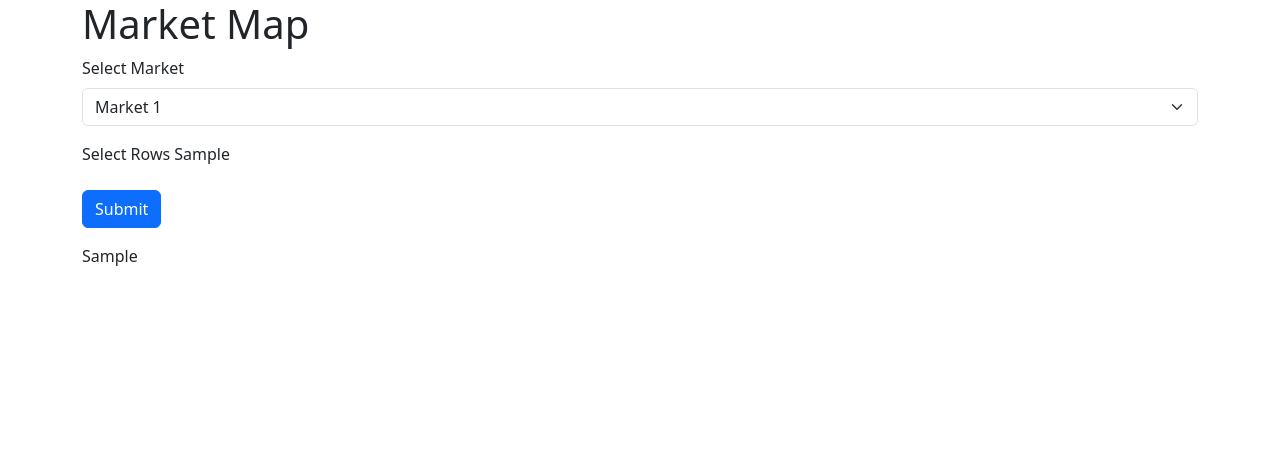
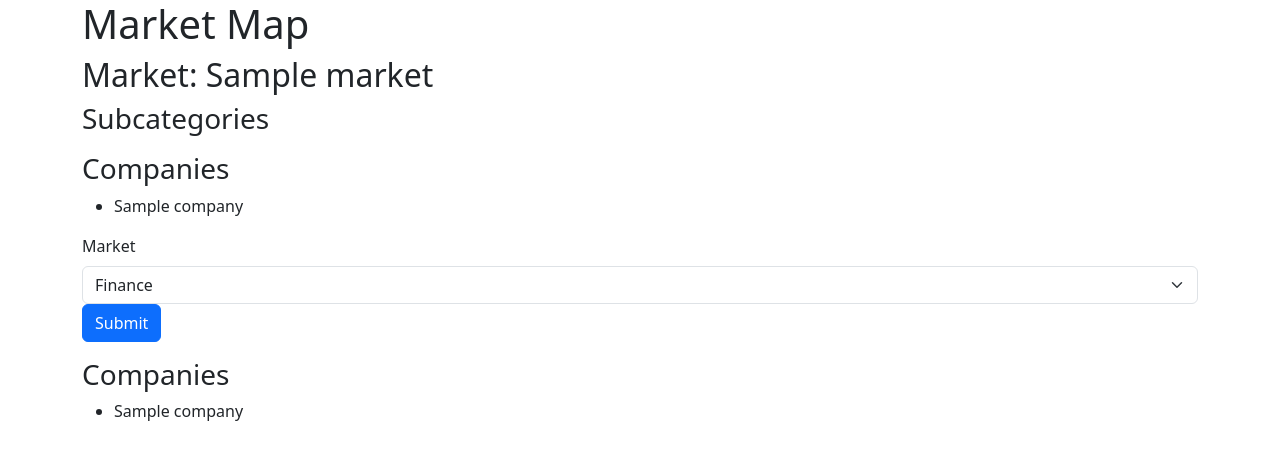
Before and after one commit to KianHaghighi/Market-Map-Builder, a Flask app: template templates/market_map.html in a window 1280 px wide. Shown: the top 460 px of the page. Run offline with Flask 3, Linux system fonts and the light colour scheme; the template is opened without the code that fills it: most values are stand-ins (such as "Sample title", 1, 10 or a date in 2020).

Commit message:
Update market_map.html

```diff
--- a/templates/market_map.html
+++ b/templates/market_map.html
@@ -7,31 +7,120 @@
 <body>
     <div class="container">
         <h1>Market Map</h1>
+
+        <!-- Display the selected market -->
+        <h2>Market: {{ market }}</h2>
+        <h3>Subcategories</h3>
+        <ul>
+            {% if market == 'Finance' %}
+            <li>Fintech</li>
+            <li>Insurtech</li>
+            <li>Payments</li>
+            <li>Personal Finance</li>
+            <li>Real Estate</li>
+            <li>Banking</li>
+            {% endif %}
+            {% if market == 'Technology' %}
+            <li>Blockchain</li>
+            <li>Regtech</li>
+            <li>Artificial Intelligence</li>
+            <li>Cybersecurity</li>
+            <li>Cloud Computing</li>
+            <li>Internet of Things (IoT)</li>s
+            {% endif %}
+            {% if market == 'Business' %}
+            <li>B2B</li>
+            <li>Enterprise Software</li>
+            <li>E-commerce</li>
+            <li>Logistics</li>
+            <li>Supply Chain Management</li>
+            {% endif %}
+            {% if market == 'Healthcare' %}
+            <li>Digital Health</li>
+            <li>Biotech</li>
+            <li>Medtech</li>
+            <li>Telemedicine</li>
+            {% endif %}
+            {% if market == 'Consumer' %}
+            <li>Consumer Electronics</li>
+            <li>Food and Beverage</li>
+            <li>Retail</li>
+            <li>Travel and Hospitality</li>
+            {% endif %}
+            {% if market == 'Sustainability' %}
+            <li>Renewable Energy</li>
+            <li>Clean Tech</li>
+            <li>Sustainable Agriculture</li>
+            {% endif %}
+
+
+        </ul>
+
+        <!-- Display the companies that fit the market -->
+        <div class="mt-3">
+            <h3>Companies</h3>
+            <ul>
+                {% for company in companies %}
+                    <li>{{ company }}</li>
+                {% endfor %}
+            </ul>
+        </div>
+
         <form method="POST" action="/market_map">
             <!-- Dropdown for selecting a market -->
             <div class="mb-3">
-                <label for="market" class="form-label">Select Market</label>
-                <select class="form-select" id="market" name="market">
-                    <option value="market1">Market 1</option>
-                    <option value="market2">Market 2</option>
-                    <option value="market3">Market 3</option>
+                <label for="market" class="form-label">Market</label>
+                <select id="market" name="market" class="form-select">
+                    <option value="Finance">Finance</option>
+                    <option value="Technology">Technology</option>
+                    <option value="Business">Business</option>
+                    <option value="Healthcare">Healthcare</option>
+                    <option value="Consumer">Consumer</option>
+                    <option value="Sustainability">Sustainability</option>
                 </select>
-            </div>
-
-            <!-- Checkboxes for selecting rows -->
-            <div class="mb-3">
-                <label class="form-label">Select Rows</label>
-                {{ checkboxes_html|safe }}
-            </div>
-
             <!-- Submit button -->
             <button type="submit" class="btn btn-primary">Submit</button>
         </form>
+    </div>
+    <!-- Display the companies that fit the market -->
+    <div class="mt-3">
+        <h3>Companies</h3>
+        <ul>
+            {% for company in companies %}
+                <li>{{ company }}</li>
+            {% endfor %}
+        </ul>
+    <script>
+        function generateMarketMapChart(marketMap) {
+            const chartContainer = document.getElementById('market-map-chart');
+            chartContainer.innerHTML = ''; // Clear any existing content
 
-        <!-- Display the DataFrame table -->
-        <div class="mt-3">
-            {{ markets_html|safe }}
-        </div>
-    </div>
+            for (const [category, subcategories] of Object.entries(marketMap)) {
+                for (const [subcategory, companies] of Object.entries(subcategories)) {
+                    const subcategoryBox = document.createElement('div');
+                    subcategoryBox.className = 'col-md-4 subcategory-box';
+
+                    const subcategoryTitle = document.createElement('div');
+                    subcategoryTitle.className = 'subcategory-title';
+                    subcategoryTitle.textContent = subcategory;
+
+                    const companyList = document.createElement('ul');
+                    companies.forEach(company => {
+                        const companyItem = document.createElement('li');
+                        companyItem.textContent = company;
+                        companyList.appendChild(companyItem);
+                    });
+
+                    subcategoryBox.appendChild(subcategoryTitle);
+                    subcategoryBox.appendChild(companyList);
+                    chartContainer.appendChild(subcategoryBox);
+                }
+            }
+        }
+
+        // Example data, replace with actual data passed from the server
+        const marketMapData = JSON.parse('{{ market_map|default("{}", true)|tojson|safe }}');
+        generateMarketMapChart(marketMapData);
+    </script>
 </body>
 </html>
```
